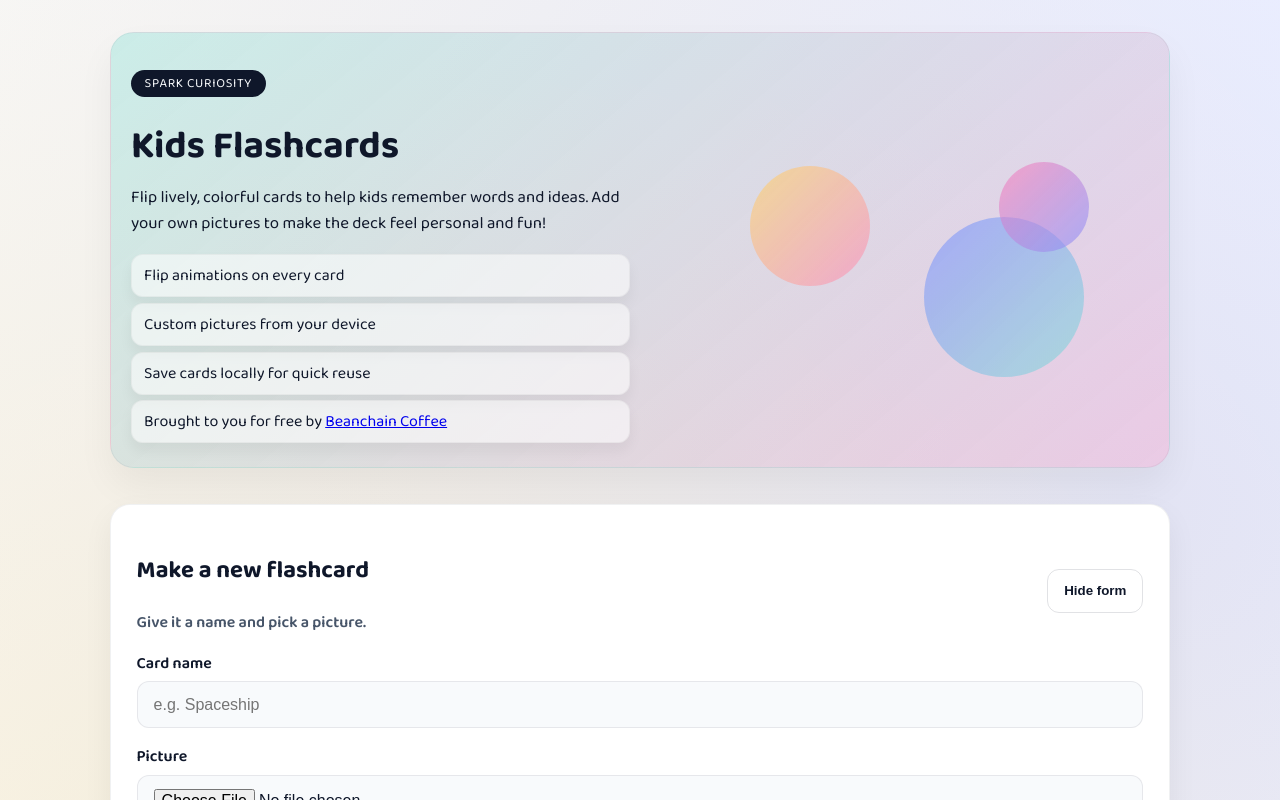
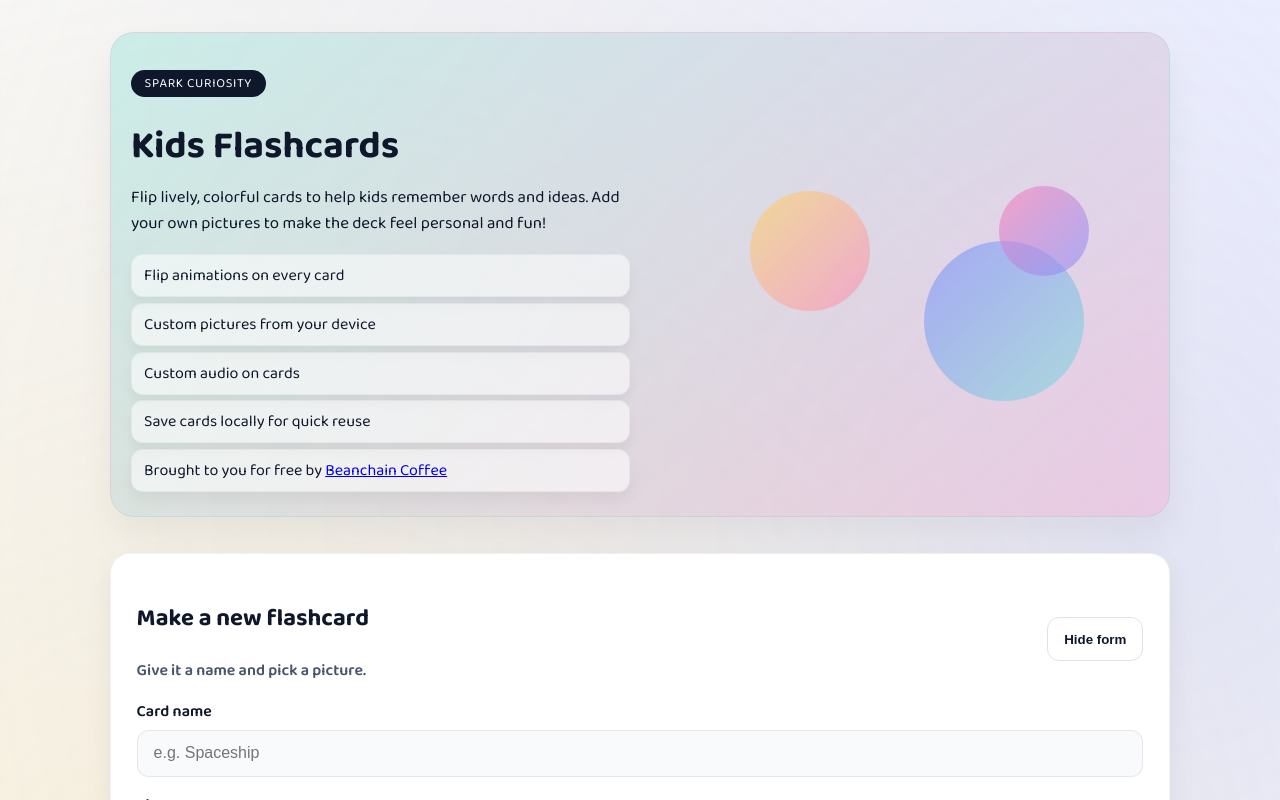
Before and after one commit to dbaxterbchain/kids-flashcards, a React (Vite) app: page / in a window 1280 px wide. Shown: the top 800 px of the page. Built offline with nearby package versions, Linux system fonts and the light colour scheme.

Commit message:
updated feaature cards

```diff
--- a/src/components/Hero.tsx
+++ b/src/components/Hero.tsx
@@ -11,6 +11,7 @@ export function Hero() {
         <ul className="feature-list">
           <li>Flip animations on every card</li>
           <li>Custom pictures from your device</li>
+          <li>Custom audio on cards</li>
           <li>Save cards locally for quick reuse</li>
           <li>Brought to you for free by <a href='https://bchain.coffee' target='_blank'>Beanchain Coffee</a></li>
         </ul>
```
